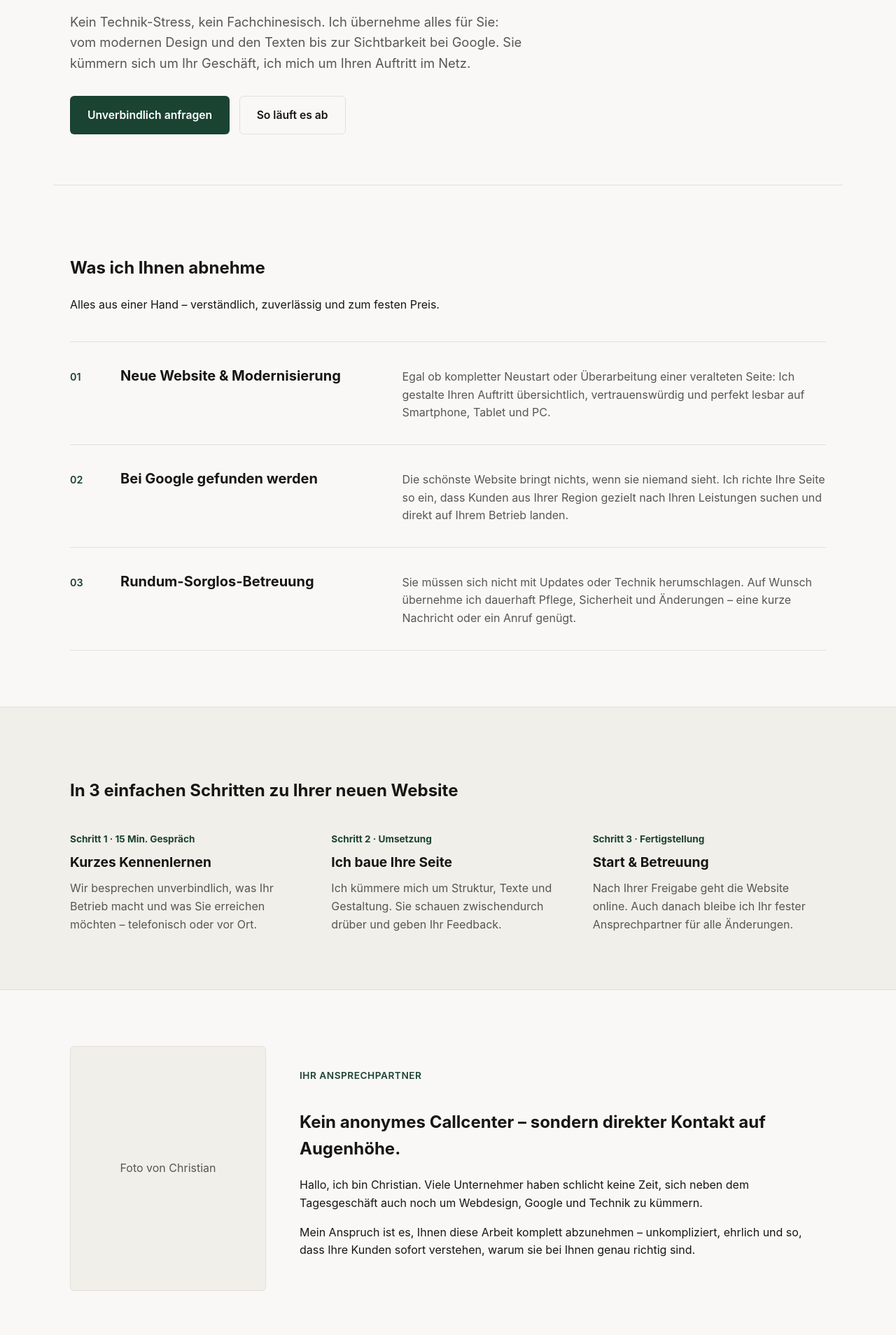
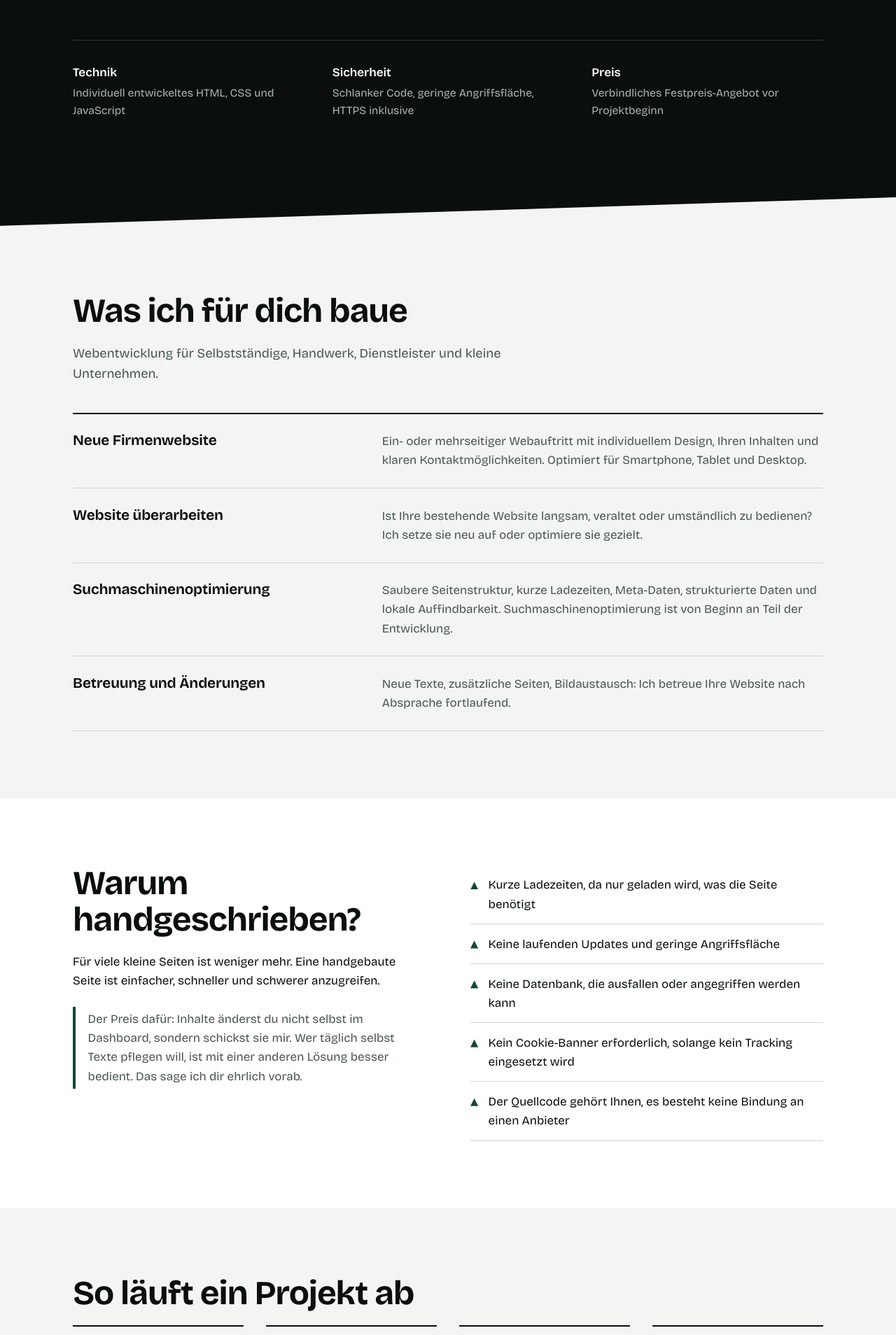
Before and after one commit to cw-dev-de/website, a React (Vite) app: page / in a window 1280 px wide. Shown: the part 672-2580 px from the top of the page at 70% size. Built offline with nearby package versions, Linux system fonts and the light colour scheme.

Commit message:
rollback weil schlecht

```diff
--- a/src/pages/Home.jsx
+++ b/src/pages/Home.jsx
@@ -1,176 +1,162 @@
-import React from "react";
+import Logo from "../components/Logo.jsx";
+import {
+  EMAIL,
+  MAILTO_TEMPLATE,
+  FACTS,
+  SERVICES,
+  BENEFITS,
+  STEPS,
+  PRICE_POINTS,
+  FAQ,
+} from "../data.js";
 
 export default function Home() {
   return (
-    <main className="page">
-      {/* 1. HERO: Links starkes Versprechen, rechts persönlicher Vertrauensanker */}
-      <section className="hero container">
-        <div className="hero-content">
-          <span className="eyebrow">Webdesign & Betreuung aus Hamm</span>
-          <h1>
-            Eine Website, die Ihrem Betrieb neue Kunden bringt – komplett für Sie umgesetzt.
-          </h1>
+    <main id="inhalt">
+      <section className="hero" aria-labelledby="h1">
+        <div className="wrap">
+          <h1 id="h1">Websites, die schnell laden und gefunden werden.</h1>
           <p className="lead">
-            Kein Technik-Stress, kein Fachchinesisch. Ich übernehme alles für Sie:
-            vom modernen Design und den Texten bis zur Sichtbarkeit bei Google.
-            Sie kümmern sich um Ihr Geschäft, ich mich um Ihren Auftritt im Netz.
+            Ich baue Firmenwebsites von Hand: ohne Ballast, sauber programmiert, schnell und so
+            aufgebaut, dass Google sie versteht.
           </p>
-          <div className="cta-group">
-            <a className="btn primary" href="#kontakt">
-              Unverbindlich anfragen
+          <div className="cta">
+            <a className="btn" href={MAILTO_TEMPLATE}>
+              Anfrage per E-Mail
             </a>
-            <a className="btn ghost" href="#ablauf">
-              So läuft es ab
+            <a className="btn ghost" href="#leistungen">
+              Leistungen ansehen
             </a>
+          </div>
+          <dl className="facts">
+            {FACTS.map((f) => (
+              <div key={f.term}>
+                <dt>{f.term}</dt>
+                <dd>{f.text}</dd>
+              </div>
+            ))}
+          </dl>
+        </div>
+      </section>
+
+      <section id="leistungen" aria-labelledby="h-leistungen">
+        <div className="wrap">
+          <h2 id="h-leistungen">Was ich für dich baue</h2>
+          <p className="intro">
+            Webentwicklung für Selbstständige, Handwerk, Dienstleister und kleine Unternehmen.
+          </p>
+          <div className="rows">
+            {SERVICES.map((s) => (
+              <article className="row" key={s.title}>
+                <h3>{s.title}</h3>
+                <p>{s.text}</p>
+              </article>
+            ))}
           </div>
         </div>
       </section>
 
-      {/* 2. LEISTUNGEN: Redaktionelle Liste mit Linien statt KI-Karten */}
-      <section className="section container" id="leistungen">
-        <div className="section-header">
-          <h2>Was ich Ihnen abnehme</h2>
-          <p>Alles aus einer Hand – verständlich, zuverlässig und zum festen Preis.</p>
-        </div>
-
-        <div className="service-list">
-          <div className="service-row">
-            <span className="service-num">01</span>
-            <div className="service-title">
-              <h3>Neue Website & Modernisierung</h3>
-            </div>
-            <div className="service-desc">
-              <p>
-                Egal ob kompletter Neustart oder Überarbeitung einer veralteten Seite:
-                Ich gestalte Ihren Auftritt übersichtlich, vertrauenswürdig und perfekt
-                lesbar auf Smartphone, Tablet und PC.
-              </p>
-            </div>
+      <section className="alt" aria-labelledby="h-handgeschrieben">
+        <div className="wrap split">
+          <div>
+            <h2 id="h-handgeschrieben">Warum handgeschrieben?</h2>
+            <p>
+              Für viele kleine Seiten ist weniger mehr. Eine handgebaute Seite ist einfacher,
+              schneller und schwerer anzugreifen.
+            </p>
+            <p className="note">
+              Der Preis dafür: Inhalte änderst du nicht selbst im Dashboard, sondern schickst sie
+              mir. Wer täglich selbst Texte pflegen will, ist mit einer anderen Lösung besser
+              bedient. Das sage ich dir ehrlich vorab.
+            </p>
           </div>
-
-          <div className="service-row">
-            <span className="service-num">02</span>
-            <div className="service-title">
-              <h3>Bei Google gefunden werden</h3>
-            </div>
-            <div className="service-desc">
-              <p>
-                Die schönste Website bringt nichts, wenn sie niemand sieht. Ich richte
-                Ihre Seite so ein, dass Kunden aus Ihrer Region gezielt nach Ihren
-                Leistungen suchen und direkt auf Ihrem Betrieb landen.
-              </p>
-            </div>
-          </div>
-
-          <div className="service-row">
-            <span className="service-num">03</span>
-            <div className="service-title">
-              <h3>Rundum-Sorglos-Betreuung</h3>
-            </div>
-            <div className="service-desc">
-              <p>
-                Sie müssen sich nicht mit Updates oder Technik herumschlagen. Auf Wunsch
-                übernehme ich dauerhaft Pflege, Sicherheit und Änderungen – eine kurze
-                Nachricht oder ein Anruf genügt.
-              </p>
-            </div>
-          </div>
+          <ul>
+            {BENEFITS.map((b) => (
+              <li key={b}>{b}</li>
+            ))}
+          </ul>
         </div>
       </section>
 
-      {/* 3. ABLAUF: 3 klare Schritte */}
-      <section className="section alt-bg" id="ablauf">
-        <div className="container">
-          <div className="section-header">
-            <h2>In 3 einfachen Schritten zu Ihrer neuen Website</h2>
-          </div>
-          <div className="steps-grid">
-            <div className="step">
-              <strong>Schritt 1 · 15 Min. Gespräch</strong>
-              <h3>Kurzes Kennenlernen</h3>
-              <p>
-                Wir besprechen unverbindlich, was Ihr Betrieb macht und was Sie
-                erreichen möchten – telefonisch oder vor Ort.
-              </p>
-            </div>
-            <div className="step">
-              <strong>Schritt 2 · Umsetzung</strong>
-              <h3>Ich baue Ihre Seite</h3>
-              <p>
-                Ich kümmere mich um Struktur, Texte und Gestaltung. Sie schauen
-                zwischendurch drüber und geben Ihr Feedback.
-              </p>
-            </div>
-            <div className="step">
-              <strong>Schritt 3 · Fertigstellung</strong>
-              <h3>Start & Betreuung</h3>
-              <p>
-                Nach Ihrer Freigabe geht die Website online. Auch danach bleibe ich
-                Ihr fester Ansprechpartner für alle Änderungen.
-              </p>
-            </div>
-          </div>
+      <section id="ablauf" aria-labelledby="h-ablauf">
+        <div className="wrap">
+          <h2 id="h-ablauf">So läuft ein Projekt ab</h2>
+          <ol className="steps">
+            {STEPS.map((s) => (
+              <li key={s.title}>
+                <h3>{s.title}</h3>
+                <p>{s.text}</p>
+              </li>
+            ))}
+          </ol>
         </div>
       </section>
 
-      {/* 4. ÜBER MICH: Persönlich & nahbar */}
-      <section className="section container" id="ueber-mich">
-        <div className="about-grid">
-          <div className="about-image-placeholder">
-            {/* Hier dein echtes Porträtfoto einbinden: <img src="/christian.jpg" alt="Christian Wegner" /> */}
-            <span>Foto von Christian</span>
+      <section className="price" id="preise" aria-labelledby="h-preise">
+        <div className="wrap">
+          <h2 id="h-preise">Preise auf Anfrage, aber verbindlich</h2>
+          <p>
+            Jede Website ist anders, deshalb gibt es keine Pauschalpreise von der Stange. Du
+            bekommst vor dem Start ein Festpreis-Angebot, ohne versteckte Kosten.
+          </p>
+          <p>Damit ich schnell antworten kann, schreib mir kurz:</p>
+          <ul>
+            {PRICE_POINTS.map((p) => (
+              <li key={p}>{p}</li>
+            ))}
+          </ul>
+          <a className="btn" href={MAILTO_TEMPLATE}>
+            E-Mail mit Vorlage öffnen
+          </a>
+        </div>
+      </section>
+
+      <section id="ueber-mich" aria-labelledby="h-ich">
+        <div className="wrap about">
+          <div className="mark">
+            <Logo />
           </div>
-          <div className="about-text">
-            <span className="eyebrow">Ihr Ansprechpartner</span>
-            <h2>Kein anonymes Callcenter – sondern direkter Kontakt auf Augenhöhe.</h2>
+          <div>
+            <h2 id="h-ich">Über mich</h2>
             <p>
-              Hallo, ich bin Christian. Viele Unternehmer haben schlicht keine Zeit,
-              sich neben dem Tagesgeschäft auch noch um Webdesign, Google und Technik
-              zu kümmern.
+              Ich bin Christian Wegner, Webentwickler aus Hamm. Beruflich lerne ich
+              Anwendungsentwicklung als Fachinformatiker, nebenbei baue ich Websites für
+              Unternehmen.
             </p>
             <p>
-              Mein Anspruch ist es, Ihnen diese Arbeit komplett abzunehmen – unkompliziert,
-              ehrlich und so, dass Ihre Kunden sofort verstehen, warum sie bei Ihnen
-              genau richtig sind.
+              Du sprichst direkt mit mir, nicht mit einer Agentur. Ich schreibe jeden Code selbst
+              und stehe für das Ergebnis gerade.
             </p>
           </div>
         </div>
       </section>
 
-      {/* 5. KONTAKT: Direktes Formular statt nur Mail-Link */}
-      <section className="section container" id="kontakt">
-        <div className="contact-box">
-          <div className="contact-info">
-            <h2>Lassen Sie uns kurz sprechen.</h2>
-            <p>
-              Schreiben Sie mir kurz, worum es geht oder hinterlassen Sie Ihre
-              Telefonnummer. Ich melde mich zeitnah bei Ihnen – ganz unverbindlich.
-            </p>
+      <section className="alt" id="faq" aria-labelledby="h-faq">
+        <div className="wrap">
+          <h2 id="h-faq">Häufige Fragen</h2>
+          <div className="faq">
+            {FAQ.map((item) => (
+              <details key={item.q}>
+                <summary>{item.q}</summary>
+                <p>{item.a}</p>
+              </details>
+            ))}
           </div>
-          <form
-            className="contact-form"
-            action="https://api.web3forms.com/submit"
-            method="POST"
-          >
-            {/* Kostenlosen Access-Key von web3forms.com hier eintragen */}
-            <input type="hidden" name="access_key" value="DEIN_WEB3FORMS_KEY" />
+        </div>
+      </section>
 
-            <label>
-              Ihr Name / Firma
-              <input type="text" name="name" placeholder="z. B. Musterbau GmbH" required />
-            </label>
-            <label>
-              Telefonnummer oder E-Mail
-              <input type="text" name="contact" placeholder="Für einen kurzen Rückruf" required />
-            </label>
-            <label>
-              Worum geht es kurz? (Optional)
-              <textarea name="message" rows="3" placeholder="Neue Website, Überarbeitung..." />
-            </label>
-            <button type="submit" className="btn primary">
-              Anfrage absenden
-            </button>
-          </form>
+      <section className="contact" id="kontakt" aria-labelledby="h-kontakt">
+        <div className="wrap">
+          <h2 id="h-kontakt">Erzähl mir von deinem Projekt</h2>
+          <p>Eine kurze E-Mail reicht. Ich antworte dir mit Rückfragen und einem Angebot.</p>
+          <a className="mail" href={`mailto:${EMAIL}`}>
+            {EMAIL}
+          </a>
+          <div className="cta">
+            <a className="btn" href={MAILTO_TEMPLATE}>
+              E-Mail mit Vorlage öffnen
+            </a>
+          </div>
         </div>
       </section>
     </main>
--- a/src/style.css
+++ b/src/style.css
@@ -1,238 +1,133 @@
-:root {
-  --bg: #f9f8f6;
-  --bg-alt: #f1efe9;
-  --surface: #ffffff;
-  --text: #161615;
-  --text-muted: #575652;
-  --accent: #1b4332; /* Hochwertiges Tannengrün / British Racing Green */
-  --accent-hover: #133024;
-  --border: #e2e0d8;
-  --radius: 6px; /* Klare, dezente Ecken statt übertriebener Rundungen */
+@font-face{font-family:"Bricolage Grotesque";src:url("/assets/bricolage.woff2") format("woff2");font-weight:200 800;font-style:normal;font-display:swap}
+
+:root{
+  --ink:#0a0f0c;
+  --forest:#134733;
+  --leaf:#3a9d77;
+  --paper:#f3f5f3;
+  --white:#ffffff;
+  --line:#cdd5d0;
+  --muted:#4a5650;
+  --max:72rem;
+  --pad:clamp(1.25rem,4vw,2.5rem);
+  --cut:3.2vw;
 }
+*,*::before,*::after{box-sizing:border-box}
+html{scroll-behavior:smooth;scroll-padding-top:5rem;-webkit-text-size-adjust:100%}
+body{margin:0;background:var(--paper);color:var(--ink);font-family:"Bricolage Grotesque",system-ui,-apple-system,"Segoe UI",Roboto,sans-serif;font-size:1.0625rem;line-height:1.6;font-weight:400}
+img,svg{display:block;max-width:100%}
+a{color:inherit}
+:focus-visible{outline:3px solid var(--leaf);outline-offset:3px;border-radius:2px}
+.skip{position:absolute;left:-999px;top:0;background:var(--white);color:var(--ink);padding:.75rem 1rem;z-index:100}
+.skip:focus{left:0}
+.wrap{max-width:var(--max);margin:0 auto;padding:0 var(--pad)}
 
-body {
-  background-color: var(--bg);
-  color: var(--text);
-  font-family: -apple-system, BlinkMacSystemFont, "Segoe UI", Roboto, sans-serif;
-  line-height: 1.6;
-  margin: 0;
-}
+/* Header */
+.site-header{position:sticky;top:0;z-index:50;background:var(--ink);color:var(--white)}
+.site-header .wrap{display:flex;align-items:center;justify-content:space-between;gap:1.5rem;height:4.25rem}
+.brand{display:flex;align-items:center;text-decoration:none}
+.brand svg,.brand img{height:1.6rem;width:auto}
+.nav{display:flex;align-items:center;gap:1.75rem}
+.nav a{text-decoration:none;font-size:.98rem;font-weight:500;color:#d8e0db}
+.nav a:hover{color:var(--white);text-decoration:underline;text-underline-offset:.35em}
+.nav .btn{color:var(--ink)}
+@media (max-width:52rem){.nav a:not(.btn){display:none}}
 
-.container {
-  max-width: 1080px;
-  margin: 0 auto;
-  padding: 0 1.5rem;
-}
+/* Buttons */
+.btn{display:inline-block;background:var(--white);color:var(--ink);font-weight:600;text-decoration:none;padding:.75rem 1.25rem;border:2px solid var(--white);border-radius:2px;transition:background .15s,color .15s,border-color .15s}
+.btn:hover{background:var(--leaf);border-color:var(--leaf);color:var(--ink)}
+.btn.ghost{background:transparent;color:var(--white);border-color:#5b6b63}
+.btn.ghost:hover{border-color:var(--white);background:transparent;color:var(--white)}
+.btn.solid{background:var(--forest);border-color:var(--forest);color:var(--white)}
+.btn.solid:hover{background:var(--ink);border-color:var(--ink);color:var(--white)}
 
-.hero {
-  padding: 6rem 1.5rem 4.5rem;
-  border-bottom: 1px solid var(--border);
-}
+/* Hero */
+.hero{background:var(--ink);color:var(--white);padding:clamp(3.5rem,9vw,7rem) 0 calc(clamp(4rem,9vw,7rem) + var(--cut));clip-path:polygon(0 0,100% 0,100% calc(100% - var(--cut)),0 100%);margin-bottom:calc(var(--cut) * -1)}
+.hero h1{font-size:clamp(2.5rem,7.2vw,5.6rem);line-height:1;letter-spacing:-.035em;font-weight:700;margin:0 0 1.75rem;max-width:15ch}
+.hero .lead{font-size:clamp(1.1rem,2vw,1.35rem);line-height:1.5;color:#c9d3cd;max-width:38rem;margin:0 0 2.25rem}
+.cta{display:flex;flex-wrap:wrap;gap:.9rem}
+.facts{display:grid;grid-template-columns:repeat(auto-fit,minmax(13rem,1fr));gap:1.5rem 2.5rem;margin:4rem 0 0;padding:2rem 0 0;border-top:1px solid #2a3a32}
+.facts dt{font-weight:600;color:var(--white)}
+.facts dd{margin:.15rem 0 0;color:#a9b7af;font-size:.98rem}
 
-.eyebrow {
-  display: inline-block;
-  font-size: 0.85rem;
-  font-weight: 600;
-  letter-spacing: 0.04em;
-  text-transform: uppercase;
-  color: var(--accent);
-  margin-bottom: 1rem;
-}
+/* Sections */
+section{padding:clamp(3.5rem,8vw,6rem) 0}
+section#leistungen{padding-top:calc(clamp(3.5rem,8vw,6rem) + var(--cut))}
+h2{font-size:clamp(1.9rem,4.2vw,3rem);line-height:1.08;letter-spacing:-.025em;font-weight:700;margin:0 0 1.25rem;max-width:22ch}
+h3{font-size:1.3rem;line-height:1.25;letter-spacing:-.01em;margin:0 0 .5rem;font-weight:650}
+p{margin:0 0 1rem;max-width:42rem}
+.intro{color:var(--muted);font-size:1.15rem;margin-bottom:2.5rem}
 
-.hero h1 {
-  font-size: clamp(2.1rem, 4.5vw, 3.4rem);
-  line-height: 1.12;
-  letter-spacing: -0.025em;
-  max-width: 18ch;
-  margin: 0 0 1.25rem;
-}
+/* Leistungen */
+.rows{border-top:2px solid var(--ink)}
+.row{display:grid;grid-template-columns:minmax(0,1fr) minmax(0,1.6fr);gap:1rem 3rem;padding:1.6rem 0;border-bottom:1px solid var(--line)}
+.row p{margin:0;color:var(--muted)}
+@media (max-width:46rem){.row{grid-template-columns:1fr}}
 
-.lead {
-  font-size: 1.15rem;
-  color: var(--text-muted);
-  max-width: 56ch;
-  margin-bottom: 2rem;
-}
+/* Warum ohne WordPress */
+.alt{background:var(--white)}
+.split{display:grid;grid-template-columns:minmax(0,1fr) minmax(0,1fr);gap:2rem 4rem}
+.split ul{margin:0;padding:0;list-style:none}
+.split li{padding:.9rem 0 .9rem 1.6rem;border-bottom:1px solid var(--line);position:relative}
+.split li::before{content:"";position:absolute;left:0;top:1.45rem;width:.7rem;height:.7rem;background:var(--forest);clip-path:polygon(0 100%,50% 0,100% 100%)}
+.note{border-left:4px solid var(--forest);padding:.25rem 0 .25rem 1.1rem;color:var(--muted);margin-top:1.5rem;max-width:36rem}
+@media (max-width:52rem){.split{grid-template-columns:1fr}}
 
-.cta-group {
-  display: flex;
-  flex-wrap: wrap;
-  gap: 0.85rem;
-}
+/* Ablauf */
+.steps{list-style:none;margin:0;padding:0;counter-reset:s;display:grid;grid-template-columns:repeat(auto-fit,minmax(15rem,1fr));gap:2rem}
+.steps li{counter-increment:s;border-top:2px solid var(--ink);padding-top:1rem}
+.steps li::before{content:counter(s);display:block;font-size:2.4rem;line-height:1;font-weight:700;color:var(--forest);margin-bottom:.6rem}
+.steps p{color:var(--muted);margin:0}
 
-.btn {
-  display: inline-flex;
-  align-items: center;
-  justify-content: center;
-  padding: 0.85rem 1.5rem;
-  font-weight: 600;
-  font-size: 0.98rem;
-  border-radius: var(--radius);
-  text-decoration: none;
-  cursor: pointer;
-  border: 1px solid transparent;
-  transition: background-color 0.15s ease, border-color 0.15s ease;
-}
-
-.btn.primary {
-  background-color: var(--accent);
-  color: #ffffff;
-}
-
-.btn.primary:hover {
-  background-color: var(--accent-hover);
-}
-
-.btn.ghost {
-  background-color: transparent;
-  color: var(--text);
-  border-color: var(--border);
-}
-
-.btn.ghost:hover {
-  border-color: var(--text);
-}
-
-/* Redaktionelle Leistungsliste */
-.section {
-  padding: 5rem 0;
-}
-
-.alt-bg {
-  background-color: var(--bg-alt);
-  border-top: 1px solid var(--border);
-  border-bottom: 1px solid var(--border);
-}
-
-.service-list {
-  margin-top: 2.5rem;
-  border-top: 1px solid var(--border);
-}
-
-.service-row {
-  display: grid;
-  grid-template-columns: 3rem 1fr 1.6fr;
-  gap: 1.5rem;
-  padding: 2rem 0;
-  border-bottom: 1px solid var(--border);
-  align-items: baseline;
-}
-
-.service-num {
-  font-size: 0.9rem;
-  font-weight: 600;
-  color: var(--accent);
-}
-
-.service-title h3 {
-  margin: 0;
-  font-size: 1.25rem;
-}
-
-.service-desc p {
-  margin: 0;
-  color: var(--text-muted);
-}
-
-/* Schritte */
-.steps-grid {
-  display: grid;
-  grid-template-columns: repeat(auto-fit, minmax(260px, 1fr));
-  gap: 2.5rem;
-  margin-top: 2.5rem;
-}
-
-.step strong {
-  display: block;
-  font-size: 0.85rem;
-  color: var(--accent);
-  margin-bottom: 0.4rem;
-}
-
-.step h3 {
-  margin: 0 0 0.6rem;
-  font-size: 1.2rem;
-}
-
-.step p {
-  margin: 0;
-  color: var(--text-muted);
-}
+/* Preise / Anfrage */
+.price{background:var(--forest);color:var(--white)}
+.price h2{max-width:20ch}
+.price p{color:#d5e5dc}
+.price ul{margin:1.25rem 0 2rem;padding-left:1.2rem;max-width:36rem}
+.price li{margin-bottom:.35rem;color:#e8f1ec}
+.price .btn{background:var(--white);color:var(--ink)}
+.price .btn:hover{background:var(--leaf);border-color:var(--leaf)}
 
 /* Über mich */
-.about-grid {
-  display: grid;
-  grid-template-columns: 280px 1fr;
-  gap: 3rem;
-  align-items: center;
-}
+.about{display:grid;grid-template-columns:minmax(0,1fr) minmax(0,1.4fr);gap:2rem 4rem;align-items:start}
+.about .mark{background:var(--ink);padding:2.5rem;display:flex;align-items:center;justify-content:center}
+.about .mark svg{width:100%;max-width:18rem;height:auto}
+@media (max-width:52rem){.about{grid-template-columns:1fr}}
 
-.about-image-placeholder {
-  aspect-ratio: 4 / 5;
-  background-color: var(--bg-alt);
-  border: 1px solid var(--border);
-  border-radius: var(--radius);
-  display: flex;
-  align-items: center;
-  justify-content: center;
-  color: var(--text-muted);
-  overflow: hidden;
-}
-
-.about-image-placeholder img {
-  width: 100%;
-  height: 100%;
-  object-fit: cover;
-}
+/* FAQ */
+.faq{border-top:2px solid var(--ink);max-width:48rem}
+.faq details{border-bottom:1px solid var(--line)}
+.faq summary{cursor:pointer;list-style:none;font-weight:600;font-size:1.12rem;padding:1.1rem 2rem 1.1rem 0;position:relative}
+.faq summary::-webkit-details-marker{display:none}
+.faq summary::after{content:"";position:absolute;right:.25rem;top:1.5rem;width:.6rem;height:.6rem;border-right:2px solid var(--ink);border-bottom:2px solid var(--ink);transform:rotate(45deg);transition:transform .2s}
+.faq details[open] summary::after{transform:rotate(-135deg);top:1.7rem}
+.faq details p{color:var(--muted);padding-bottom:1.1rem}
 
 /* Kontakt */
-.contact-box {
-  background-color: var(--surface);
-  border: 1px solid var(--border);
-  border-radius: var(--radius);
-  padding: 3rem;
-  display: grid;
-  grid-template-columns: 1fr 1.2fr;
-  gap: 3rem;
-}
+.contact{background:var(--ink);color:var(--white);clip-path:polygon(0 var(--cut),100% 0,100% 100%,0 100%);margin-top:calc(var(--cut) * -1);padding-top:calc(clamp(3.5rem,8vw,6rem) + var(--cut))}
+.contact h2{max-width:18ch}
+.contact p{color:#c9d3cd}
+.mail{display:inline-block;font-size:clamp(1.5rem,5vw,3rem);font-weight:700;letter-spacing:-.025em;text-decoration:none;border-bottom:3px solid var(--leaf);line-height:1.2;margin:.5rem 0 1.5rem;word-break:break-word}
+.mail:hover{color:var(--leaf)}
 
-.contact-form {
-  display: flex;
-  flex-direction: column;
-  gap: 1.1rem;
-}
+/* Footer */
+.site-footer{background:var(--ink);color:#a9b7af;padding:2rem 0 2.5rem;font-size:.95rem;border-top:1px solid #1d2a23}
+.site-footer .wrap{display:flex;flex-wrap:wrap;gap:1rem 2rem;justify-content:space-between}
+.site-footer a{color:#d8e0db}
+.site-footer nav{display:flex;gap:1.5rem}
 
-.contact-form label {
-  display: flex;
-  flex-direction: column;
-  gap: 0.4rem;
-  font-size: 0.9rem;
-  font-weight: 600;
-}
+/* Textseiten */
+.doc{padding:clamp(2.5rem,6vw,4.5rem) 0}
+.doc h1{font-size:clamp(2rem,5vw,3.2rem);letter-spacing:-.03em;line-height:1.05;margin:0 0 2rem}
+.doc h2{font-size:1.4rem;margin:2.25rem 0 .6rem;max-width:none}
+.doc p,.doc li{max-width:46rem}
+.todo{background:#fff3c4;padding:.05em .3em;border-radius:2px}
 
-.contact-form input,
-.contact-form textarea {
-  padding: 0.75rem 0.9rem;
-  border: 1px solid var(--border);
-  border-radius: var(--radius);
-  font: inherit;
-  background-color: var(--bg);
-}
+/* 404 */
+.nf{background:var(--ink);color:var(--white);min-height:calc(100vh - 4.25rem);padding:clamp(3rem,10vw,7rem) 0}
+.nf .code{font-size:clamp(5rem,22vw,14rem);line-height:.9;font-weight:800;letter-spacing:-.05em;color:var(--forest);margin:0 0 1rem}
+.nf h1{font-size:clamp(1.8rem,4vw,2.8rem);letter-spacing:-.02em;margin:0 0 1rem}
+.nf p{color:#c9d3cd}
 
-.contact-form input:focus,
-.contact-form textarea:focus {
-  outline: 2px solid var(--accent);
-  border-color: transparent;
-}
-
-@media (max-width: 768px) {
-  .service-row,
-  .about-grid,
-  .contact-box {
-    grid-template-columns: 1fr;
-    gap: 1.25rem;
-  }
-  .contact-box {
-    padding: 1.75rem;
-  }
-}
+@media (prefers-reduced-motion:reduce){html{scroll-behavior:auto}*{transition:none!important}}
+@media print{.site-header,.hero,.contact,.site-footer{background:none;color:#000;clip-path:none}}
```
